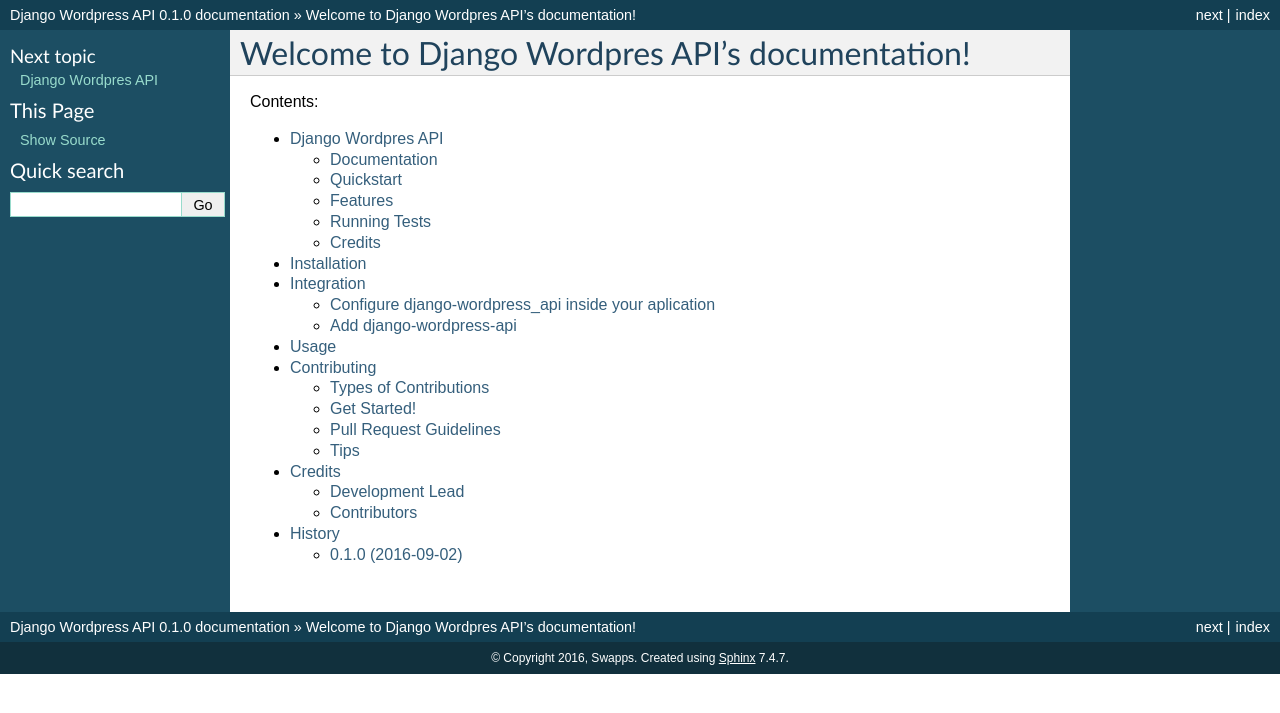
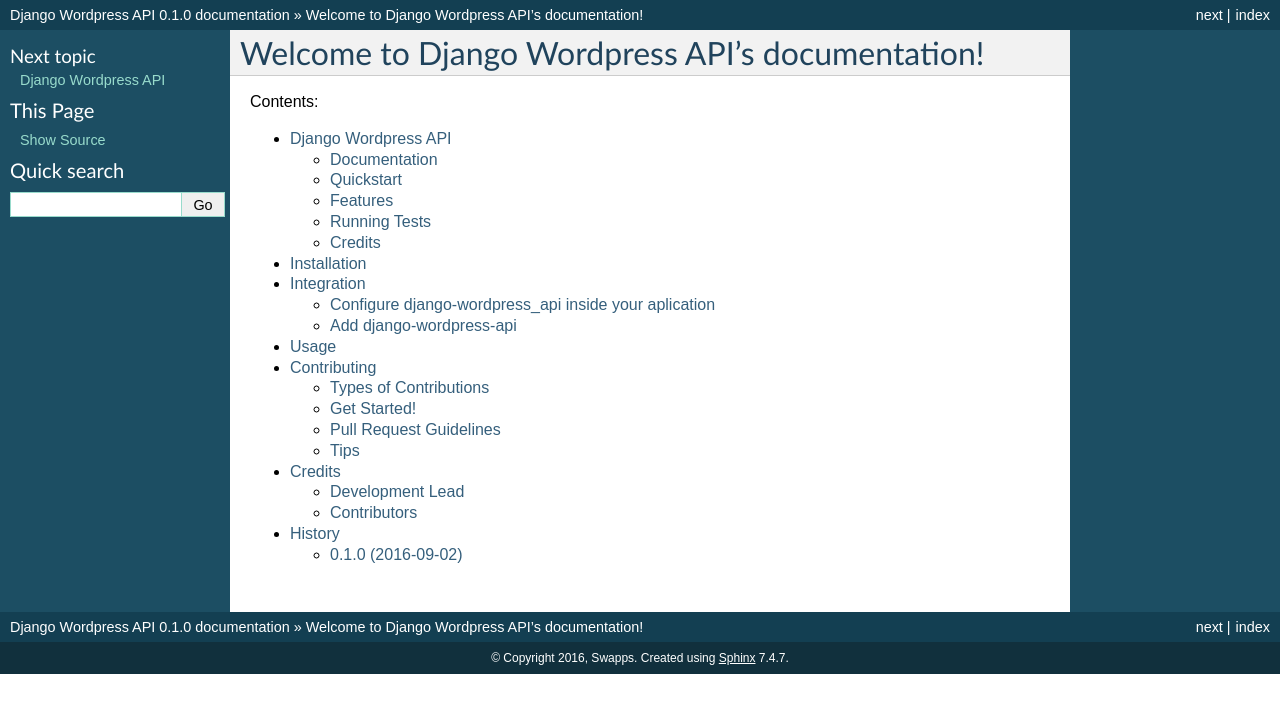
Before and after one commit to swappsco/django-wordpress-api, a Sphinx documentation site: the page built from docs/index.rst, in a window 1280 px wide. Shown: the top 713 px of the page. Built offline with Sphinx 7.4.7, drawn with Linux system fonts in a browser that asks for light colours.

Commit message:
fixed documentation

```diff
--- a/CONTRIBUTING.rst
+++ b/CONTRIBUTING.rst
@@ -36,8 +36,8 @@ is open to whoever wants to implement it.
 Write Documentation
 ~~~~~~~~~~~~~~~~~~~
 
-Django Wordpres API could always use more documentation, whether as part of the
-official Django Wordpres API docs, in docstrings, or even on the web in blog posts,
+Django Wordpress API could always use more documentation, whether as part of the
+official Django Wordpress API docs, in docstrings, or even on the web in blog posts,
 articles, and such.
 
 Submit Feedback
--- a/docs/index.rst
+++ b/docs/index.rst
@@ -3,7 +3,7 @@
    You can adapt this file completely to your liking, but it should at least
    contain the root `toctree` directive.
 
-Welcome to Django Wordpres API's documentation!
+Welcome to Django Wordpress API's documentation!
 =================================================================
 
 Contents:
--- a/docs/integration.rst
+++ b/docs/integration.rst
@@ -19,7 +19,7 @@ You need two settings variables to be able to use the package:
     WP_URL = http://your-wordpress-app.com/
     BLOG_POSTS_PER_PAGE = <number-of-blogs-to-display-per-page>
 
-Remmember to add [WP REST API v1](http://wp-api.org/index-deprecated.html) to http://your-wordpress-app.com/ or this package will be useless.
+Remmember to add `WP REST API v1 <http://wp-api.org/index-deprecated.html>`_ to http://your-wordpress-app.com/ or this package will be useless.
 
 
 Add django-wordpress-api
--- a/docs/usage.rst
+++ b/docs/usage.rst
@@ -2,22 +2,23 @@
 Usage
 ========
 
-To use Django Wordpres API in a project::
+To use Django Wordpress API in a project::
 
     import wordpress_api
 
 The django-wordpress-api has two main features:
+the WPApiConnector and the Views that uses it.
+If you want to use the pre defined views, just add wordpress-api-urls to your project.
 
-the WPApiConnector and the Views that uses it.
-
-If you want to use the pre defined views, just add wordpress-api-urls to your project.
 
 The basic django-wordpress-api urls are::
 
-::
     http://localhost:8000/blog/; display the blog list
+
     http://localhost:8000/(?P<slug>[-\w]+)/; displays the detail of a blog identified with the given slug
+
     http://localhost:8000/category/(?P<slug>[-\w]+)/; displays the blogs in the category identified with the given slug
+
     http://localhost:8000/tag/(?P<slug>[-\w]+)/; displays the blogs in the tag identified with the given slug
 
 Else, If you want to retreive the blog posts in your custom views, you can use directly the WPApiConnector and its methods. You can check them at wordpress_api/utils.py
```
Also changed, not shown: README.rst (+5 -3 lines), .github/ISSUE_TEMPLATE.md, 1 other file.
